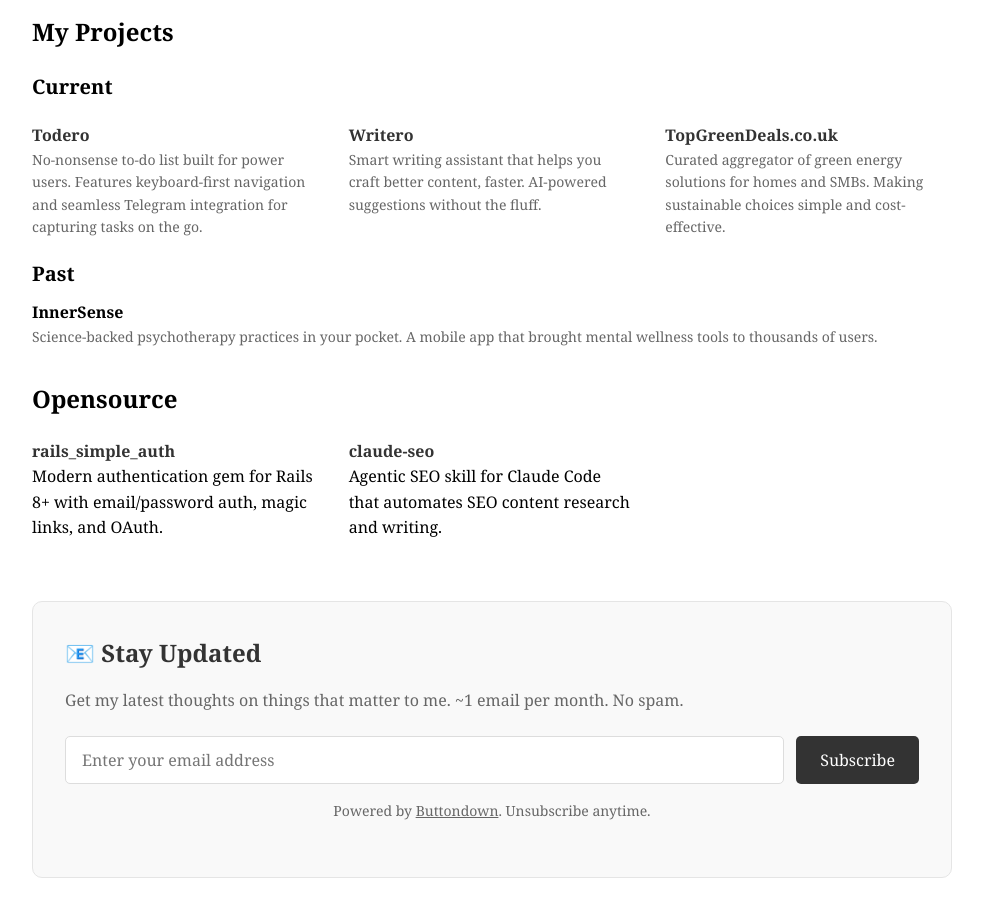
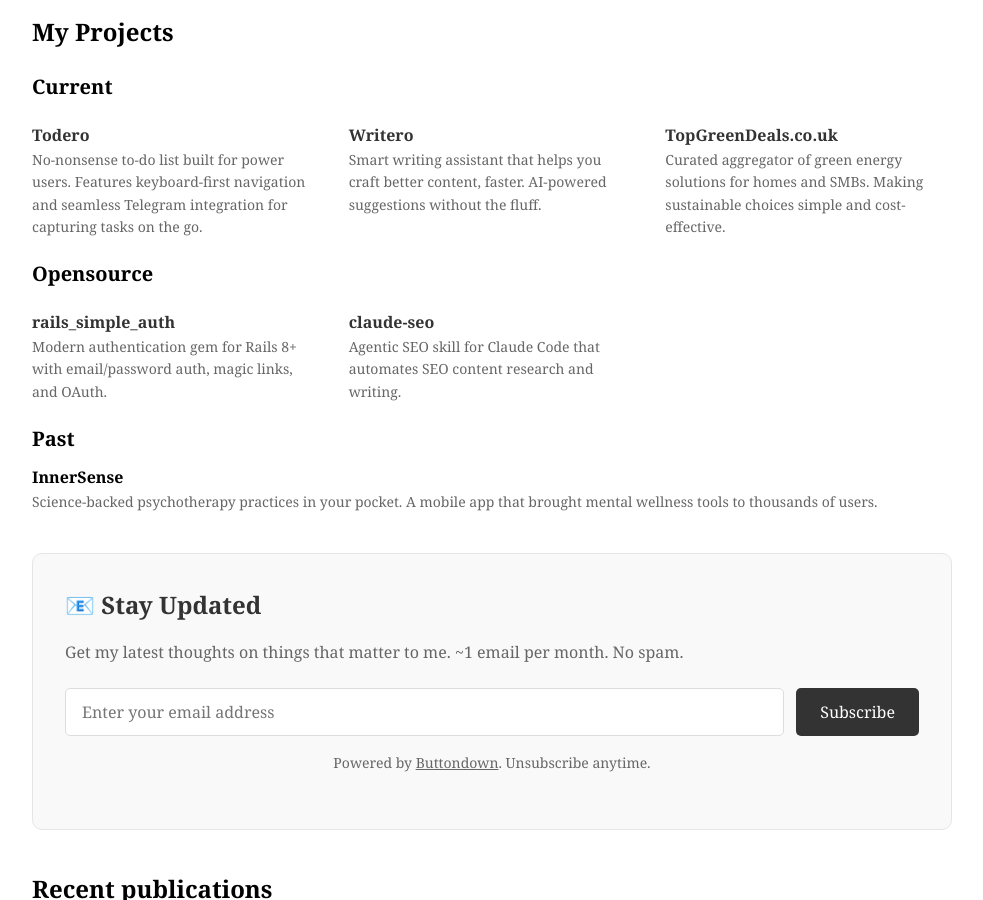
Before and after one commit to ivankuznetsov/ikuznetsov.com, a Jekyll site: the page built from index.markdown, in a window 1280 px wide and 900 px high, scrolled down 314 px. Shown: the whole window, without its empty margins (148-1131 px from the left). Built offline with Jekyll 4.4.1, drawn with Linux system fonts in a browser that asks for light colours; some web fonts are replaced.

Commit message:
Move Opensource inside My Projects section
Place between Current and Past with consistent h3 header styling.

Co-Authored-By: Claude Opus 4.5 <noreply@anthropic.com>

```diff
--- a/index.markdown
+++ b/index.markdown
@@ -50,25 +50,25 @@ layout: default
   </div>
 
   <div class="project">
+    <h3>Opensource</h3>
+    <div class="current-items">
+      <div class="project-item">
+        <h4><a href="https://github.com/ivankuznetsov/rails_simple_auth" target="_blank">rails_simple_auth</a></h4>
+        <p>Modern authentication gem for Rails 8+ with email/password auth, magic links, and OAuth.</p>
+      </div>
+
+      <div class="project-item">
+        <h4><a href="https://github.com/ivankuznetsov/claude-seo" target="_blank">claude-seo</a></h4>
+        <p>Agentic SEO skill for Claude Code that automates SEO content research and writing.</p>
+      </div>
+    </div>
+  </div>
+
+  <div class="project">
     <h3>Past</h3>
     <div class="project-item">
       <h4>InnerSense</h4>
       <p>Science-backed psychotherapy practices in your pocket. A mobile app that brought mental wellness tools to thousands of users.</p>
-    </div>
-  </div>
-</section>
-
-<section class="opensource">
-  <h2>Opensource</h2>
-  <div class="current-items">
-    <div class="project-item">
-      <h4><a href="https://github.com/ivankuznetsov/rails_simple_auth" target="_blank">rails_simple_auth</a></h4>
-      <p>Modern authentication gem for Rails 8+ with email/password auth, magic links, and OAuth.</p>
-    </div>
-
-    <div class="project-item">
-      <h4><a href="https://github.com/ivankuznetsov/claude-seo" target="_blank">claude-seo</a></h4>
-      <p>Agentic SEO skill for Claude Code that automates SEO content research and writing.</p>
     </div>
   </div>
 </section>
```
